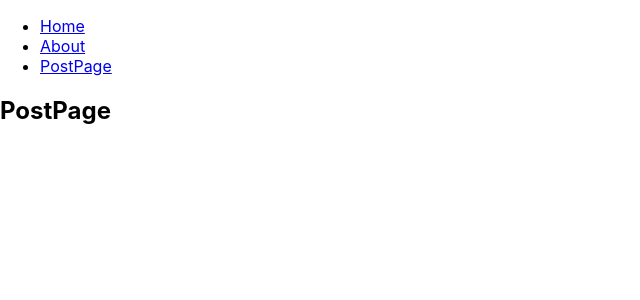
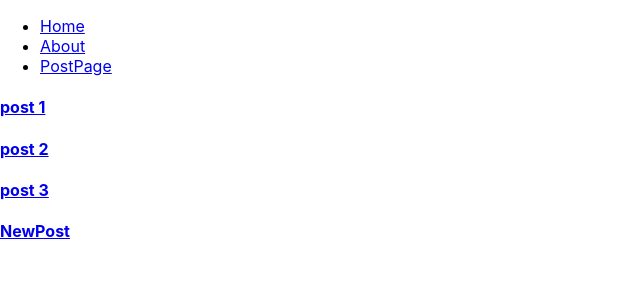
Before and after one commit to Naflan-MNM/social-meadia-app, a React (Create React App) app: page /postpage in a window 1280 px wide. Shown: the top 300 px of the page, without its empty margins (0-640 px from the left). Built offline with nearby package versions, Linux system fonts and the light colour scheme.

Commit message:
add logic to missing file and some updates to this files

```diff
--- a/src/App.js
+++ b/src/App.js
@@ -9,6 +9,7 @@ import Footer from './Footer';
 import Missing from './Missing';
 import { Link, Route, Router, Routes } from 'react-router-dom';
 import Post from './Post';
+import PostPageLayout from './PostPageLayout';
 
 
 
@@ -20,16 +21,19 @@ function App() {
         <li><Link to='/'>Home</Link></li>
         <li><Link to='/about'>About</Link></li>
         <li><Link to='/postpage'>PostPage</Link></li>
+
       </ul>
       <Routes>
         <Route path='/' element={<Home/>}/>
         <Route path='/header' element={<Header/>}/>
         <Route path='/about' element={<About/>}/>
         <Route path='/newpost' element={<NewPost/>}/>
+        <Route path='/*' element={<Missing/>}/>
+
 
         {/* make postapge as nested */}
-        <Route path='/postpage' >
-          <Route index element={<PostPage/>}/>
+        <Route path='/postpage' element={<PostPageLayout/>} >
+          <Route element={<PostPage/>}/>
           <Route path=':id' element={<Post/>}/>
           <Route path='newpost' element={<NewPost/>}/>
         </Route>
--- a/src/PostPage.js
+++ b/src/PostPage.js
@@ -1,7 +1,6 @@
 import React from 'react'
 import { Link,Routes,Route } from 'react-router-dom'
 import Post from './Post'
-
 const PostPage = () => {
   return (
     <div>
--- a/src/PostPageLayout.js
+++ b/src/PostPageLayout.js
@@ -1,5 +1,5 @@
 import React from 'react'
-
+import { Link, Outlet } from 'react-router-dom'
 const PostPageLayout = () => {
   return (
     <>
@@ -7,6 +7,7 @@ const PostPageLayout = () => {
     <Link to='/postpage/2'><h4>post 2</h4></Link>
     <Link to='/postpage/3'><h4>post 3</h4></Link>
     <Link to='/postpage/newpost'><h4>NewPost</h4></Link>
+    <Outlet/>
     </>
   )
 }
```
